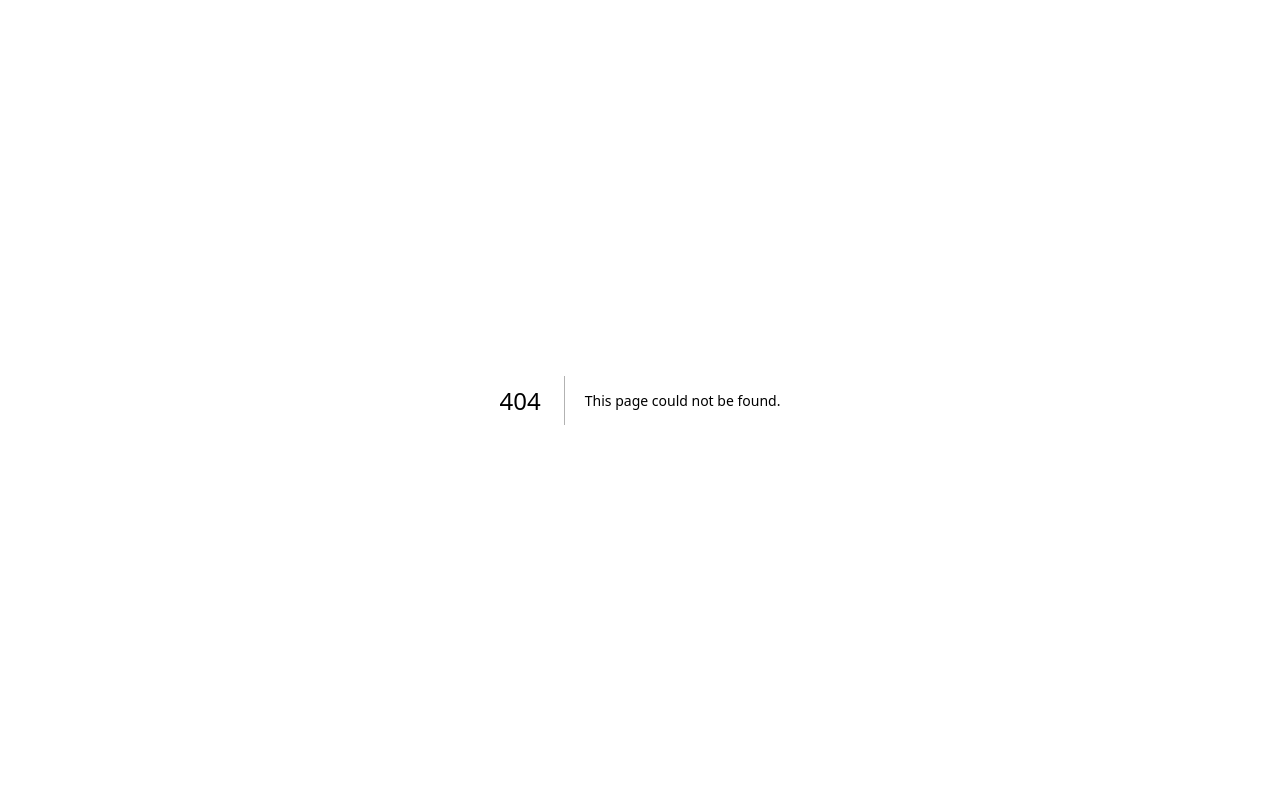
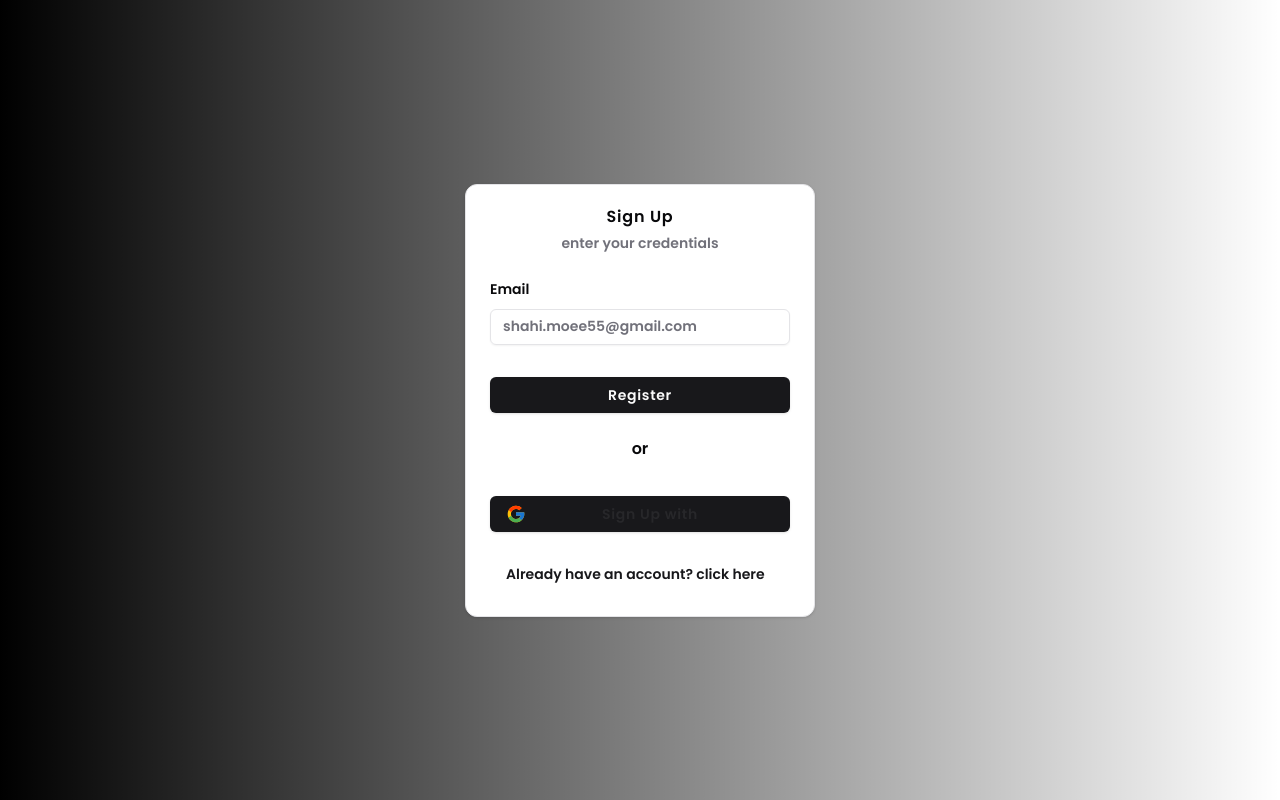
Before and after one commit to Moee5055/Task-Manager, a Next.js app: page /register in a window 1280 px wide. Before the commit this address had no page. Built offline with nearby package versions, Linux system fonts and the light colour scheme.

Commit message:
login and register form completed

```diff
--- /dev/null
+++ b/src/app/(auth)/layout.tsx
@@ -0,0 +1,17 @@
+export default function RootLayout({
+  children,
+}: Readonly<{
+  children: React.ReactNode;
+}>) {
+  return (
+    <html lang="en">
+      <body>
+        <main
+          className="h-screen flex justify-center items-center
+      bg-gradient-to-r from-black to-transparent">
+          {children}
+        </main>
+      </body>
+    </html>
+  );
+}
--- /dev/null
+++ b/src/app/(auth)/login/page.tsx
@@ -0,0 +1,16 @@
+import LoginModal from "@/app/_components/AuthModal";
+
+const LoginPage = () => {
+  return (
+    <LoginModal
+      title="Login"
+      desc="enter your credentials"
+      buttonText="Login"
+      href="/register"
+      linkText="Dont' have an account? click here "
+      providerText="Login in"
+    />
+  );
+};
+
+export default LoginPage;
--- /dev/null
+++ b/src/app/(auth)/register/page.tsx
@@ -0,0 +1,16 @@
+import RegisterForm from "@/app/_components/AuthModal";
+
+const SignupPage = () => {
+  return (
+    <RegisterForm
+      title="Sign Up"
+      desc="enter your credentials"
+      buttonText="Register"
+      href="/login"
+      linkText="Already have an account? click here "
+      providerText="Sign Up"
+    />
+  );
+};
+
+export default SignupPage;
--- /dev/null
+++ b/src/app/_components/AuthModal.tsx
@@ -0,0 +1,59 @@
+import {
+  Card,
+  CardContent,
+  CardDescription,
+  CardFooter,
+  CardHeader,
+  CardTitle,
+} from "@/components/ui/card";
+import Form from "./Authform";
+import { Button } from "@/components/ui/button";
+import { FcGoogle } from "react-icons/fc";
+import Link from "next/link";
+
+type FormProps = {
+  title: string;
+  desc: string;
+  buttonText: string;
+  linkText: string;
+  href: string;
+  providerText?: string;
+};
+
+const AuthModal = ({
+  title,
+  desc,
+  buttonText,
+  linkText,
+  href,
+  providerText,
+}: FormProps) => {
+  return (
+    <Card className="w-[350px]">
+      <CardHeader className="text-center space-y-2">
+        <CardTitle className="tracking-wider">{title}</CardTitle>
+        <CardDescription>{desc}</CardDescription>
+      </CardHeader>
+      <CardContent>
+        <Form buttonText={buttonText} />
+      </CardContent>
+      <CardFooter className="flex flex-col space-y-2">
+        <p className="text-center">or</p>
+        <div className="h-[3px] w-full mx-auto bg-white rounded"></div>
+      </CardFooter>
+      <CardFooter>
+        <Button className="w-full tracking-wider text-zinc-800">
+          <FcGoogle className="h-5 w-5" />
+          <span className="flex-1 text-sm">{providerText} with</span>
+        </Button>
+      </CardFooter>
+      <CardFooter>
+        <Link href={`${href}`}>
+          <Button variant="link">{linkText}</Button>
+        </Link>
+      </CardFooter>
+    </Card>
+  );
+};
+
+export default AuthModal;
--- /dev/null
+++ b/src/app/_components/Authform.tsx
@@ -0,0 +1,57 @@
+"use client";
+import { loginformSchema } from "@/schema/LoginformSchema";
+import { zodResolver } from "@hookform/resolvers/zod";
+import { useForm } from "react-hook-form";
+import { z } from "zod";
+import { Button } from "@/components/ui/button";
+import {
+  Form,
+  FormControl,
+  FormField,
+  FormItem,
+  FormLabel,
+  FormMessage,
+} from "@/components/ui/form";
+import { Input } from "@/components/ui/input";
+
+type LoginFormProps = {
+  buttonText: string;
+};
+
+const FormContent = ({ buttonText }: LoginFormProps) => {
+  const form = useForm<z.infer<typeof loginformSchema>>({
+    resolver: zodResolver(loginformSchema),
+    defaultValues: {
+      email: "",
+    },
+  });
+
+  function onSubmit(values: z.infer<typeof loginformSchema>) {
+    console.log(values);
+  }
+
+  return (
+    <Form {...form}>
+      <form onSubmit={form.handleSubmit(onSubmit)} className="space-y-8">
+        <FormField
+          control={form.control}
+          name="email"
+          render={({ field }) => (
+            <FormItem>
+              <FormLabel>Email</FormLabel>
+              <FormControl>
+                <Input placeholder="shahi.moee55@gmail.com" {...field} />
+              </FormControl>
+              <FormMessage />
+            </FormItem>
+          )}
+        />
+        <Button type="submit" className="w-full tracking-wider">
+          {buttonText}
+        </Button>
+      </form>
+    </Form>
+  );
+};
+
+export default FormContent;
--- /dev/null
+++ b/src/app/_components/Skeleton.tsx
@@ -0,0 +1,13 @@
+import { Skeleton } from "@/components/ui/skeleton";
+
+export function SkeletonCard() {
+  return (
+    <div className="flex flex-col space-y-3">
+      <Skeleton className="h-[125px] w-[250px] rounded-xl" />
+      <div className="space-y-2">
+        <Skeleton className="h-4 w-[250px]" />
+        <Skeleton className="h-4 w-[200px]" />
+      </div>
+    </div>
+  );
+}
--- a/src/app/_components/task/Display.tsx
+++ b/src/app/_components/task/Display.tsx
@@ -2,14 +2,13 @@
 import {
   Card,
   CardContent,
-  CardDescription,
   CardFooter,
   CardHeader,
   CardTitle,
 } from "@/components/ui/card";
 import { MdDelete } from "react-icons/md";
 import { TbPinnedFilled } from "react-icons/tb";
-
+import { Skeleton } from "@/components/ui/skeleton";
 import {
   Dialog,
   DialogContent,
@@ -19,6 +18,8 @@ import {
   DialogTrigger,
 } from "@/components/ui/dialog";
 import { Button } from "@/components/ui/button";
+import { Suspense } from "react";
+import { Input } from "@/components/ui/input";
 
 const DisplayTask = () => {
   return (
@@ -28,9 +29,10 @@ const DisplayTask = () => {
         <div className="h-1 w-[70px] bg-muted-foreground rounded-lg"></div>
       </div>
       <div className="grid grid-cols-1 md:grid-cols-2 lg:grid-cols-3 2xl:grid-cols-4 gap-4 pt-2">
+        <Suspense fallback={<Skeleton />}>
           <Dialog>
             <DialogTrigger asChild>
-            <Card className="bg-background/50 flex flex-col">
+              <Card className="flex flex-col">
                 <CardHeader>
                   <CardTitle className="flex justify-between items-center">
                     Assignement
@@ -53,16 +55,9 @@ const DisplayTask = () => {
                 </CardFooter>
               </Card>
             </DialogTrigger>
-          <DialogContent>
-            <DialogHeader>
-              <DialogTitle>Are you absolutely sure?</DialogTitle>
-              <DialogDescription>
-                This action cannot be undone. This will permanently delete your
-                account and remove your data from our servers.
-              </DialogDescription>
-            </DialogHeader>
-          </DialogContent>
+            <DialogContent></DialogContent>
           </Dialog>
+        </Suspense>
       </div>
     </div>
   );
--- /dev/null
+++ b/src/components/ui/skeleton.tsx
@@ -0,0 +1,15 @@
+import { cn } from "@/lib/utils"
+
+function Skeleton({
+  className,
+  ...props
+}: React.HTMLAttributes<HTMLDivElement>) {
+  return (
+    <div
+      className={cn("animate-pulse rounded-md bg-primary/10", className)}
+      {...props}
+    />
+  )
+}
+
+export { Skeleton }
--- /dev/null
+++ b/src/schema/LoginformSchema.tsx
@@ -0,0 +1,5 @@
+import { z } from "zod";
+
+export const loginformSchema = z.object({
+  email: z.string().email({ message: "Invalid Credentials" }),
+});
```
Also changed, not shown: src/actions/action.ts (renamed from src/app/actions/action.ts). Lines whose indentation alone changed are shown as unchanged.
